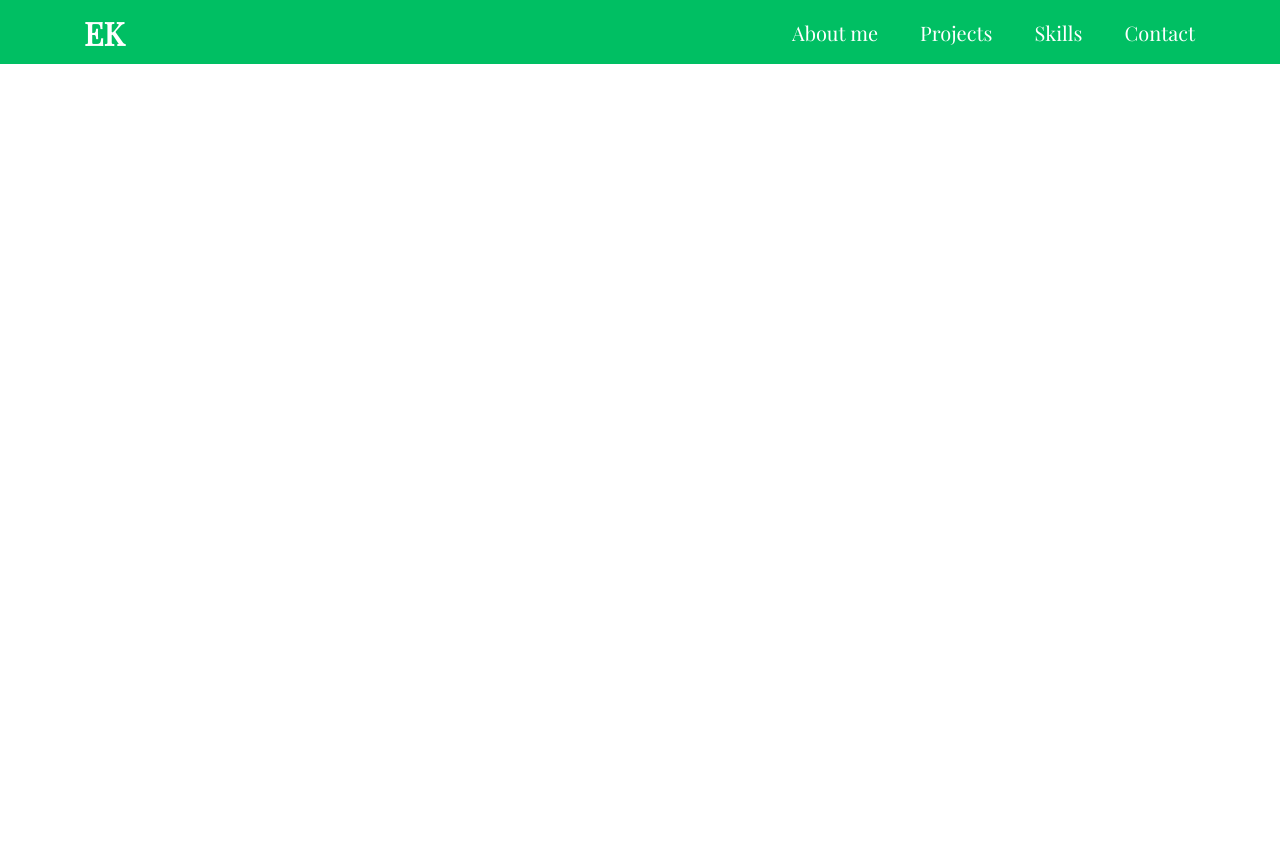
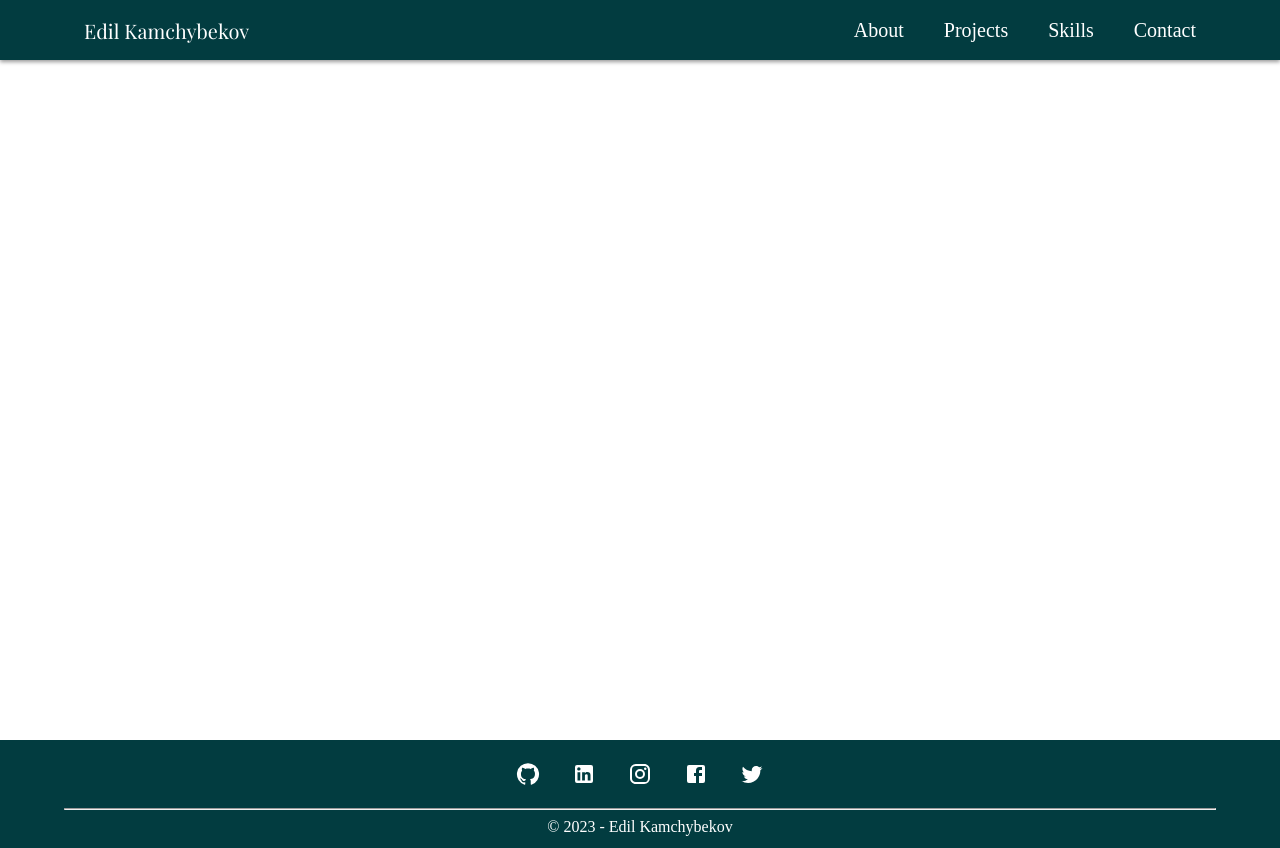
Before and after one commit to edilk/portfolio, a React (Create React App) app: page / in a window 1280 px wide. Before the commit the page ends 800 px from the top, so only its background shows below. Built offline with nearby package versions, Linux system fonts and the light colour scheme.

Commit message:
footer added

```diff
--- a/package.json
+++ b/package.json
@@ -3,12 +3,17 @@
   "version": "0.1.0",
   "private": true,
   "dependencies": {
+    "@emotion/react": "^11.11.1",
+    "@emotion/styled": "^11.11.0",
+    "@mui/icons-material": "^5.11.16",
+    "@mui/material": "^5.13.4",
     "@testing-library/jest-dom": "^5.16.5",
     "@testing-library/react": "^13.4.0",
     "@testing-library/user-event": "^13.5.0",
     "react": "^18.2.0",
     "react-dom": "^18.2.0",
     "react-icons": "^4.8.0",
+    "react-router-dom": "^6.12.1",
     "react-scripts": "^5.0.1",
     "web-vitals": "^2.1.4"
   },
--- a/public/index.html
+++ b/public/index.html
@@ -2,14 +2,12 @@
 <html lang="en">
   <head>
     <meta charset="utf-8" />
-    <link rel="icon" href="%PUBLIC_URL%/images/ek.png" />
     <meta name="viewport" content="width=device-width, initial-scale=1" />
     <meta name="theme-color" content="#000000" />
     <meta
       name="description"
       content="Web site created using create-react-app"
     />
-    <link rel="apple-touch-icon" href="%PUBLIC_URL%/ek.png" />
     <!--
       manifest.json provides metadata used when your web app is installed on a
       user's mobile device or desktop. See https://developers.google.com/web/fundamentals/web-app-manifest/
--- a/src/App.js
+++ b/src/App.js
@@ -1,11 +1,16 @@
 import './styles/main.css';
-import { NavBar } from './components/NavBar';
+import Root from './components/root/Root';
+import { Route, RouterProvider, createBrowserRouter, createRoutesFromElements } from 'react-router-dom';
 
+const router = createBrowserRouter(createRoutesFromElements(
+  <Route path='/' element={ <Root /> } >
+
+  </Route>
+));
 function App() {
   return (
-    <div className="App">
-      <NavBar />
-    </div>
+    <RouterProvider router={router}></RouterProvider>
+
   );
 }
 
--- /dev/null
+++ b/src/components/footer/Footer.js
@@ -0,0 +1,23 @@
+import GitHubIcon from '@mui/icons-material/GitHub';
+import LinkedInIcon from '@mui/icons-material/LinkedIn';
+import InstagramIcon from '@mui/icons-material/Instagram';
+import FacebookIcon from '@mui/icons-material/Facebook';
+import TwitterIcon from '@mui/icons-material/Twitter';
+
+export default function Footer() {
+    return (
+        <footer>
+            <div className='social-links'>
+                <a href="https://github.com/edilk" target="_blank" rel="noopener noreferrer"><GitHubIcon /></a>
+                <a href="https://www.linkedin.com/in/edil-kamchybekov-bb8526234/" target="_blank" rel="noopener noreferrer"><LinkedInIcon /></a>
+                <a href="https://www.instagram.com/kamchybekov28/" target="_blank" rel="noopener noreferrer"><InstagramIcon /></a>
+                <a href="https://www.facebook.com/edil.kamchybekov/" target="_blank" rel="noopener noreferrer"><FacebookIcon /></a>
+                <a href="https://twitter.com/EKamchybekov" target="_blank" rel="noopener noreferrer"><TwitterIcon /></a>
+            </div>
+            <hr />
+            <div className='copyright'>
+                <span>&copy; 2023 - Edil Kamchybekov</span>
+            </div>
+        </footer>
+    );
+}
--- a/src/components/NavBar.js
+++ b/src/components/navbar/NavBar.js
@@ -1,6 +1,7 @@
 import { useRef } from 'react';
 import {FaBars, FaTimes} from 'react-icons/fa';
-import '../styles/main.css'
+import '../../styles/main.css';
+import { NavLink } from 'react-router-dom';
 
 export function NavBar() {
 
@@ -12,12 +13,12 @@ export function NavBar() {
     return (
         <header>
             <div className="nav-bar">
-                <h1><a href="/#" id="logo">EK</a></h1>
+                <span><NavLink to={'/'} id="logo">Edil Kamchybekov</NavLink></span>
                 <nav ref={navRef}>
-                    <a href="/#">About me</a>
-                    <a href="/#">Projects</a>
-                    <a href="/#">Skills</a>
-                    <a href="/#">Contact</a>
+                    <NavLink to={'about'}>About</NavLink>
+                    <NavLink to={'projects'}>Projects</NavLink>
+                    <NavLink to={'skills'}>Skills</NavLink>
+                    <NavLink to={'contact'}>Contact</NavLink>
                     <button onClick={showNavBar} className="nav-btn nav-btn-close">
                         <FaTimes/>
                     </button>
--- /dev/null
+++ b/src/components/root/Root.js
@@ -0,0 +1,14 @@
+import Footer from "../footer/Footer";
+import { NavBar } from "../navbar/NavBar";
+
+export default function Root() {
+    return (
+        <>
+            <NavBar />
+            <main>
+
+            </main>
+            <Footer />
+        </>
+    );
+}
--- a/src/styles/main.css
+++ b/src/styles/main.css
@@ -10,10 +10,11 @@ body {
 }
 
 header {
-    height: 64px;
-    background-color: #00BF63;
+    height: 60px;
+    background-color: #023C40; /* #FED766 */
     position: fixed;
     width: 100%;
+    box-shadow: 0 2px 4px rgba(0, 0, 0, 0.4);
 }
 
 .nav-bar {
@@ -24,10 +25,11 @@ header {
     margin: 0 auto;
 }
 
-.nav-bar h1 {
+.nav-bar span {
     display: flex;
     align-items: center;
     padding-left: 20px;
+    font-size: 20px;
 }
 
 #logo {
@@ -44,14 +46,13 @@ nav a {
     text-decoration: none;
     color: white;
     padding: 0 20px;
+    font-family: serif;
     font-size: 20px;
-    border: 1px solid #00BF63;
     box-sizing: border-box;
 }
 
 nav a:hover {
     padding: 6px 20px;
-    border: 1px solid white;
     border-radius: 12px;
     box-sizing: content-box;
 }
@@ -81,14 +82,14 @@ header .nav-btn {
         top: 9px;
         right: 4%;
         padding-top: 9px;
-        height: 200px;
+        height: 180px;
         width: 200px;
         display: flex;
         align-items: center;
         justify-content: flex-start;
         flex-direction: column;
         gap: 19px;
-        background-color: #00BF63;
+        background-color: #023C40;
         transition: 500ms;
         transform: translateY(-100vh);
     }
@@ -104,10 +105,45 @@ header .nav-btn {
     }
 
     nav a:hover {
-        color: sandybrown;
         border: none;
         padding: 0;
         border-radius: 0;
         font-size: 20px;
     }
 }
+
+main {
+    min-height: calc(100vh - 60px);
+    padding-top: 60px;
+}
+
+footer {
+    background-color: #023C40;
+    min-height: 60px;
+}
+
+footer a {
+    text-decoration: none;
+    color: white;
+    padding: 10px 16px;
+}
+
+footer hr {
+    width: 90%;
+    height: 1px;
+}
+
+.social-links {
+    display: flex;
+    flex-direction: row;
+    align-items: center;
+    justify-content: center;
+    padding-top: 12px;
+}
+
+.copyright {
+    text-align: center;
+    padding-bottom: 12px;
+    color: white;
+    font-family: serif;
+}
```
Also changed, not shown: src/components/home/Home.js (added, +8 -0 lines), public/images/ek.png (deleted), 1 other file (tests, documents, lock files or other folders).
